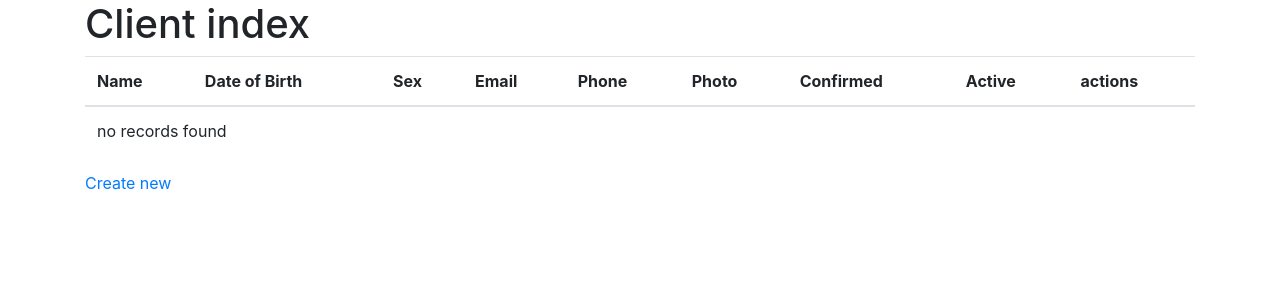
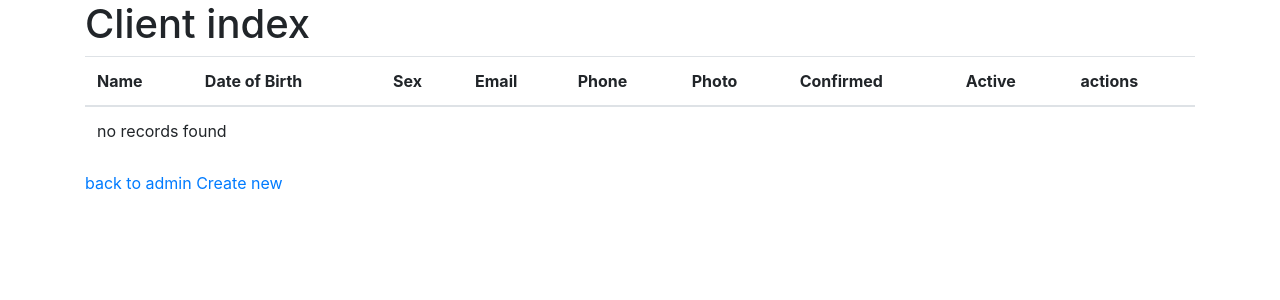
Before and after one commit to ch-egor/fitness-club, a Symfony app: template templates/client/index.html.twig in a window 1280 px wide. Shown: the top 300 px of the page. Run offline with Twig, Linux system fonts and the light colour scheme; the template is opened without the code that fills it, so the values that code supplies are empty; some libraries are stand-ins or nearby versions.

Commit message:
add links to the admin page

```diff
--- a/templates/client/index.html.twig
+++ b/templates/client/index.html.twig
@@ -43,5 +43,7 @@
         </tbody>
     </table>
 
+    <a href="{{ path('admin_index') }}">back to admin</a>
+
     <a href="{{ path('client_new') }}">Create new</a>
 {% endblock %}
--- a/templates/group_session/index.html.twig
+++ b/templates/group_session/index.html.twig
@@ -35,5 +35,7 @@
         </tbody>
     </table>
 
+    <a href="{{ path('admin_index') }}">back to admin</a>
+
     <a href="{{ path('group_session_new') }}">Create new</a>
 {% endblock %}
```
